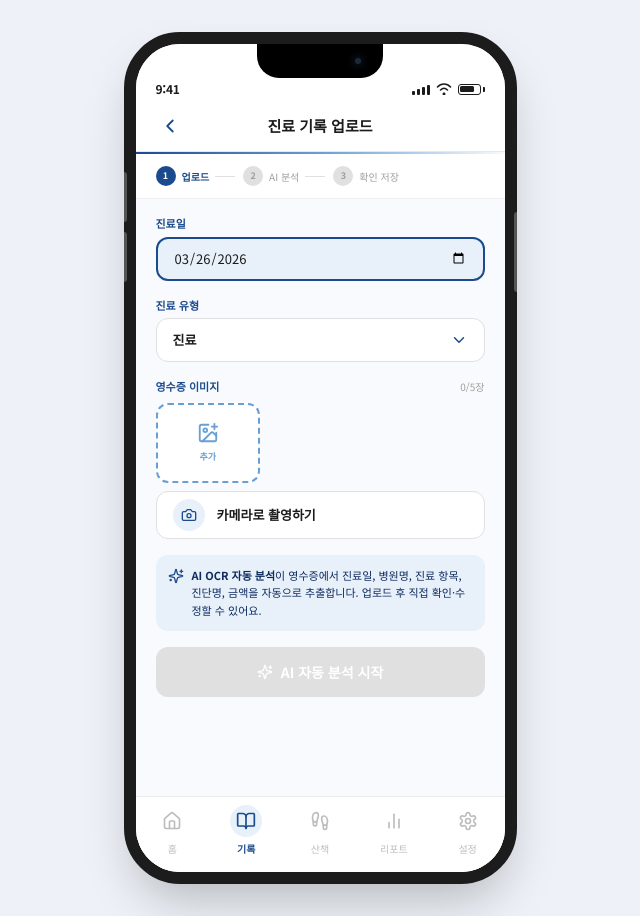
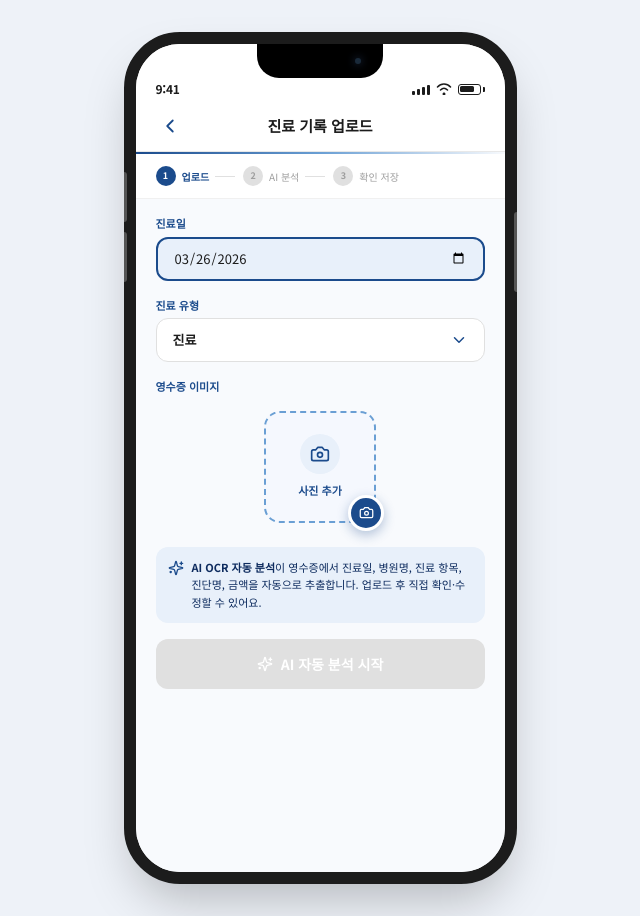
Before and after one commit to FORIF-Design-and-Development/HYFIVE, a React (Vite) app in the folder frontend/: page /medical-upload in a window 1280 px wide. Shown: the whole page, without its empty margins (320-960 px from the left). Built offline with nearby package versions, Linux system fonts and the light colour scheme; a web font is replaced by a local one.

Commit message:
feat(MedicalRecordsScreen): 사진 업로드

```diff
--- a/frontend/src/app/components/MedicalUploadScreen.tsx
+++ b/frontend/src/app/components/MedicalUploadScreen.tsx
@@ -1,8 +1,7 @@
-import { useState } from 'react';
+import { useEffect, useRef, useState } from 'react';
 import { useNavigate } from 'react-router';
 import MobileFrame from './MobileFrame';
-import BottomNav from './BottomNav';
-import { ChevronLeft, Camera, ImagePlus, Sparkles, CheckCircle2, X, Edit3, ChevronDown } from 'lucide-react';
+import { ChevronLeft, Camera, Sparkles, CheckCircle2, Edit3, ChevronDown } from 'lucide-react';
 
 type ScreenState = 'upload' | 'analyzing' | 'result';
 type MedicalType = '진료' | '예방접종' | '수술' | '건강검진' | '기타';
@@ -26,16 +25,31 @@ const analyzeSteps = [
 
 export default function MedicalUploadScreen() {
   const navigate = useNavigate();
+  const receiptInputRef = useRef<HTMLInputElement>(null);
+
   const [screenState, setScreenState] = useState<ScreenState>('upload');
   const [selectedDate, setSelectedDate] = useState('2026-03-26');
   const [medType, setMedType] = useState<MedicalType>('진료');
-  const [uploadedCount, setUploadedCount] = useState(0);
+  const [receiptFile, setReceiptFile] = useState<File | null>(null);
+  const [receiptPreviewUrl, setReceiptPreviewUrl] = useState<string | null>(null);
   const [analyzeStep, setAnalyzeStep] = useState(0);
   const [ocrData, setOcrData] = useState(MOCK_OCR);
   const [showTypePicker, setShowTypePicker] = useState(false);
 
-  const handleImageUpload = () => {
-    if (uploadedCount < 5) setUploadedCount(v => v + 1);
+  useEffect(() => {
+    return () => {
+      if (receiptPreviewUrl) URL.revokeObjectURL(receiptPreviewUrl);
+    };
+  }, [receiptPreviewUrl]);
+
+  const handleReceiptChange = (e: React.ChangeEvent<HTMLInputElement>) => {
+    const file = e.target.files?.[0];
+    if (!file) return;
+    setReceiptPreviewUrl(current => {
+      if (current) URL.revokeObjectURL(current);
+      return URL.createObjectURL(file);
+    });
+    setReceiptFile(file);
   };
 
   const handleAnalyze = () => {
@@ -62,7 +76,7 @@ export default function MedicalUploadScreen() {
 
         {/* Header */}
         <div className="flex-shrink-0 bg-white flex items-center px-4" style={{ height: '52px', borderBottom: '1px solid #E8E8E8' }}>
-          <button onClick={() => screenState === 'upload' ? navigate('/home') : setScreenState('upload')}
+          <button onClick={() => screenState === 'upload' ? navigate('/medical-records') : setScreenState('upload')}
             className="w-9 h-9 rounded-full flex items-center justify-center" style={{ color: '#1B4B8C' }}>
             <ChevronLeft size={22} />
           </button>
@@ -121,42 +135,66 @@ export default function MedicalUploadScreen() {
                 )}
               </div>
 
-              {/* Image Upload */}
+              {/* Receipt Image Upload */}
               <div>
-                <div className="flex items-center justify-between mb-2">
-                  <label style={{ fontSize: '11px', fontWeight: 600, color: '#1B4B8C' }}>영수증 이미지</label>
-                  <span style={{ fontSize: '10px', color: '#9E9E9E' }}>{uploadedCount}/5장</span>
-                </div>
-
-                <div className="grid grid-cols-3 gap-2 mb-2">
-                  {Array.from({ length: uploadedCount }).map((_, i) => (
-                    <div key={i} className="relative rounded-xl overflow-hidden flex items-center justify-center" style={{ height: '80px', backgroundColor: '#E8F0FA', border: '1.5px solid #C5D8EE' }}>
-                      <span style={{ fontSize: '28px' }}>🧾</span>
-                      <button className="absolute top-1 right-1 w-5 h-5 rounded-full flex items-center justify-center" style={{ backgroundColor: '#1B4B8C' }}
-                        onClick={() => setUploadedCount(v => Math.max(0, v - 1))}>
-                        <X size={10} style={{ color: 'white' }} />
-                      </button>
+                <label style={{ fontSize: '11px', fontWeight: 600, color: '#1B4B8C', display: 'block', marginBottom: '8px' }}>영수증 이미지</label>
+                <input
+                  ref={receiptInputRef}
+                  type="file"
+                  accept="image/*"
+                  className="hidden"
+                  onChange={handleReceiptChange}
+                />
+                <div className="flex flex-col items-center py-2">
+                  <div className="relative">
+                    <button
+                      type="button"
+                      onClick={() => receiptInputRef.current?.click()}
+                      className="rounded-2xl flex items-center justify-center transition-all active:scale-95 overflow-hidden"
+                      aria-label="영수증 이미지 업로드"
+                      title={receiptFile?.name || '영수증 이미지 업로드'}
+                      style={{
+                        width: '112px',
+                        height: '112px',
+                        backgroundColor: receiptPreviewUrl ? 'white' : '#F5F8FE',
+                        border: receiptPreviewUrl ? '2px solid #1B4B8C' : '2px dashed #6A9FD4',
+                        boxShadow: receiptPreviewUrl ? '0 8px 22px rgba(27,75,140,0.16)' : 'none',
+                      }}
+                    >
+                      {receiptPreviewUrl ? (
+                        <img
+                          src={receiptPreviewUrl}
+                          alt="영수증 미리보기"
+                          className="w-full h-full"
+                          style={{ objectFit: 'contain', backgroundColor: '#F8FAFD' }}
+                        />
+                      ) : (
+                        <div className="flex flex-col items-center gap-2">
+                          <div className="w-10 h-10 rounded-full flex items-center justify-center" style={{ backgroundColor: '#E8F0FA' }}>
+                            <Camera size={20} style={{ color: '#1B4B8C' }} />
+                          </div>
+                          <span style={{ fontSize: '11px', color: '#1B4B8C', fontWeight: 700 }}>사진 추가</span>
+                        </div>
+                      )}
+                    </button>
+                    <button
+                      type="button"
+                      onClick={() => receiptInputRef.current?.click()}
+                      className="absolute -bottom-2 -right-2 w-9 h-9 rounded-full flex items-center justify-center transition-all active:scale-95"
+                      aria-label={receiptPreviewUrl ? '영수증 이미지 변경' : '영수증 이미지 추가'}
+                      style={{ backgroundColor: '#1B4B8C', border: '3px solid white', boxShadow: '0 4px 12px rgba(27,75,140,0.32)' }}
+                    >
+                      <Camera size={15} style={{ color: 'white' }} />
+                    </button>
+                  </div>
+                  {receiptFile && (
+                    <div className="mt-3 px-3 py-1.5 rounded-full max-w-full" style={{ backgroundColor: '#E8F0FA', border: '1px solid #C5D8EE' }}>
+                      <p className="truncate" style={{ maxWidth: '180px', fontSize: '10px', color: '#1B4B8C', fontWeight: 600 }}>
+                        {receiptFile.name}
+                      </p>
                     </div>
-                  ))}
-                  {uploadedCount < 5 && (
-                    <button onClick={handleImageUpload}
-                      className="rounded-xl flex flex-col items-center justify-center gap-1.5 transition-all active:scale-95"
-                      style={{ height: '80px', border: '2px dashed #6A9FD4', backgroundColor: 'white' }}>
-                      <ImagePlus size={22} style={{ color: '#6A9FD4' }} />
-                      <span style={{ fontSize: '9px', color: '#6A9FD4', fontWeight: 600 }}>추가</span>
-                    </button>
                   )}
                 </div>
-
-                {/* Camera shortcut */}
-                <button onClick={handleImageUpload}
-                  className="w-full rounded-xl flex items-center gap-3 px-4 transition-all active:scale-[0.98]"
-                  style={{ height: '48px', border: '1.5px solid #E0E0E0', backgroundColor: 'white' }}>
-                  <div className="w-8 h-8 rounded-full flex items-center justify-center" style={{ backgroundColor: '#E8F0FA' }}>
-                    <Camera size={16} style={{ color: '#1B4B8C' }} />
-                  </div>
-                  <span style={{ fontSize: '13px', color: '#1C1C1C', fontWeight: 600 }}>카메라로 촬영하기</span>
-                </button>
               </div>
 
               {/* OCR Info */}
@@ -169,9 +207,9 @@ export default function MedicalUploadScreen() {
             </div>
 
             <div className="px-5 pb-6">
-              <button onClick={handleAnalyze} disabled={uploadedCount === 0}
+              <button onClick={handleAnalyze} disabled={receiptFile === null}
                 className="w-full rounded-xl flex items-center justify-center gap-2 transition-all active:scale-[0.98]"
-                style={{ height: '50px', background: uploadedCount > 0 ? 'linear-gradient(135deg, #1B4B8C 0%, #2E6DB4 100%)' : '#E0E0E0', color: 'white', fontSize: '14px', fontWeight: 700, cursor: uploadedCount > 0 ? 'pointer' : 'not-allowed', boxShadow: uploadedCount > 0 ? '0 4px 16px rgba(27,75,140,0.3)' : 'none', border: 'none' }}>
+                style={{ height: '50px', background: receiptFile ? 'linear-gradient(135deg, #1B4B8C 0%, #2E6DB4 100%)' : '#E0E0E0', color: 'white', fontSize: '14px', fontWeight: 700, cursor: receiptFile ? 'pointer' : 'not-allowed', boxShadow: receiptFile ? '0 4px 16px rgba(27,75,140,0.3)' : 'none', border: 'none' }}>
                 <Sparkles size={16} />
                 AI 자동 분석 시작
               </button>
@@ -214,7 +252,7 @@ export default function MedicalUploadScreen() {
               {['업로드', 'AI 분석', '확인 저장'].map((s, i) => (
                 <div key={i} className="flex items-center gap-1.5">
                   <div className="w-5 h-5 rounded-full flex items-center justify-center flex-shrink-0"
-                    style={{ backgroundColor: i <= 2 ? '#1B4B8C' : '#E0E0E0' }}>
+                    style={{ backgroundColor: '#1B4B8C' }}>
                     {i < 2
                       ? <svg width="10" height="10" viewBox="0 0 12 12" fill="none"><path d="M2 6L5 9L10 3" stroke="white" strokeWidth="2.5" strokeLinecap="round" strokeLinejoin="round"/></svg>
                       : <span style={{ fontSize: '9px', color: 'white', fontWeight: 700 }}>3</span>
@@ -238,7 +276,7 @@ export default function MedicalUploadScreen() {
 
               {/* OCR Result Fields */}
               <div className="bg-white rounded-2xl overflow-hidden" style={{ border: '1px solid #E0E0E0' }}>
-                <div className="px-4 py-3 flex items-center gap-2" style={{ background: 'linear-gradient(135deg, #1B4B8C, #2E6DB4)', borderBottom: '1px solid #E0E0E0' }}>
+                <div className="px-4 py-3 flex items-center gap-2" style={{ background: 'linear-gradient(135deg, #1B4B8C, #2E6DB4)' }}>
                   <Sparkles size={14} style={{ color: 'white' }} />
                   <span style={{ fontSize: '12px', fontWeight: 700, color: 'white' }}>AI 자동 추출 결과</span>
                   <span className="ml-auto px-2 py-0.5 rounded-full" style={{ backgroundColor: 'rgba(255,255,255,0.2)', fontSize: '10px', color: 'white', fontWeight: 600 }}>직접 수정 가능</span>
@@ -271,12 +309,12 @@ export default function MedicalUploadScreen() {
               {/* Image preview */}
               <div>
                 <p style={{ fontSize: '11px', fontWeight: 600, color: '#1B4B8C', marginBottom: '8px' }}>첨부 원본 이미지</p>
-                <div className="flex gap-2">
-                  {Array.from({ length: Math.max(1, uploadedCount) }).map((_, i) => (
-                    <div key={i} className="rounded-xl flex items-center justify-center" style={{ width: '64px', height: '80px', backgroundColor: '#E8F0FA', border: '1px solid #C5D8EE' }}>
-                      <span style={{ fontSize: '28px' }}>🧾</span>
-                    </div>
-                  ))}
+                <div className="rounded-xl overflow-hidden flex items-center justify-center" style={{ width: '64px', height: '80px', backgroundColor: '#E8F0FA', border: '1px solid #C5D8EE' }}>
+                  {receiptPreviewUrl ? (
+                    <img src={receiptPreviewUrl} alt="영수증" className="w-full h-full" style={{ objectFit: 'contain' }} />
+                  ) : (
+                    <span style={{ fontSize: '28px' }}>🧾</span>
+                  )}
                 </div>
               </div>
             </div>
@@ -294,7 +332,6 @@ export default function MedicalUploadScreen() {
           </div>
         )}
 
-        <BottomNav active="record" />
       </div>
     </MobileFrame>
   );
```
